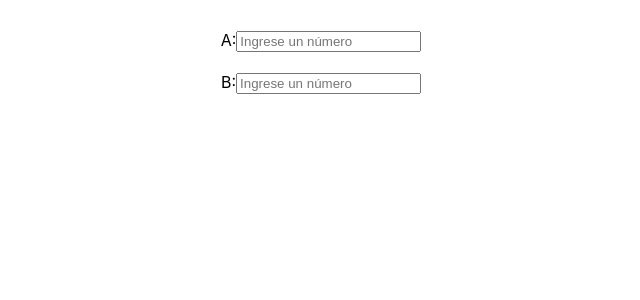
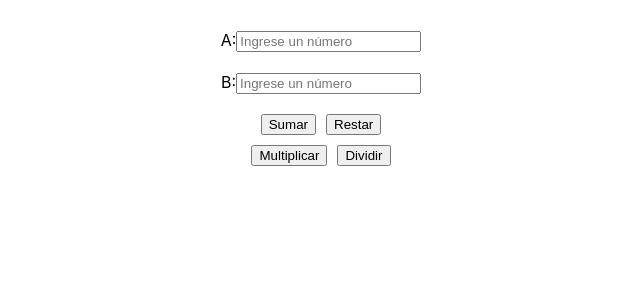
Before and after one commit to amatriain01/Ejercicio-React, a React (Create React App) app in the folder ejercicio-react/: page / in a window 1280 px wide. Shown: the top 300 px of the page, without its empty margins (319-959 px from the left). Built offline with nearby package versions, Linux system fonts and the light colour scheme.

Commit message:
Botones de operacion

```diff
--- a/ejercicio-react/src/App.js
+++ b/ejercicio-react/src/App.js
@@ -1,27 +1,56 @@
 import React, { useState } from 'react';
 import { Row, Card } from 'react-bootstrap';
-import InputField from './Componentes/CampoEntrada';
+import CampoEntrada from './Componentes/CampoEntrada';
+import BotonOperacion from './Componentes/BotonOperacion';
 
 function App() {
   const [num1, setNum1] = useState('');
   const [num2, setNum2] = useState('');
 
+  const handleOperacion = (operador) => {
+    let res;
+    switch (operador) {
+      case '+':
+        res = parseFloat(num1) + parseFloat(num2);
+        break;
+      case '-':
+        res = parseFloat(num1) - parseFloat(num2);
+        break;
+      case '*':
+        res = parseFloat(num1) * parseFloat(num2);
+        break;
+      case '/':
+        res = parseFloat(num1) / parseFloat(num2);
+        break;
+      default:
+        res = '';
+    }
+  };
+
   return (
     <div style={{ display: 'flex', justifyContent: 'center', minHeight: '100vh', textAlign: 'center' }}>
       <Card style={{ width: '30rem', padding: '20px' }}>
         <Row>
-          <InputField
+          <CampoEntrada
             controlId="num1"
             label="A:"
             value={num1}
             onChange={setNum1}
           />
-          <InputField
+          <CampoEntrada
             controlId="num2"
             label="B:"
             value={num2}
             onChange={setNum2}
           />
+        </Row>
+        <Row style={{ padding: '10px', display: 'flex', gap: '10px', justifyContent: 'center' }}>
+          <BotonOperacion onClick={() => handleOperacion('+')} text="Sumar" />
+          <BotonOperacion onClick={() => handleOperacion('-')} text="Restar" />
+        </Row>
+        <Row style={{ display: 'flex', gap: '10px', justifyContent: 'center' }}>
+          <BotonOperacion onClick={() => handleOperacion('*')} text="Multiplicar" />
+          <BotonOperacion onClick={() => handleOperacion('/')} text="Dividir" />
         </Row>
       </Card>
     </div >
--- /dev/null
+++ b/ejercicio-react/src/Componentes/BotonOperacion.js
@@ -0,0 +1,10 @@
+import React from 'react';
+import { Col, Button } from 'react-bootstrap';
+
+const BotonOperacion = ({ onClick, text }) => {
+    return (
+        <Button onClick={onClick}>{text}</Button>
+    );
+}
+
+export default BotonOperacion;
--- a/ejercicio-react/src/Componentes/CampoEntrada.js
+++ b/ejercicio-react/src/Componentes/CampoEntrada.js
@@ -10,7 +10,6 @@ const CampoEntrada = ({ controlId, label, value, onChange }) => {
         <Form.Group style={{ padding: '10px' }} controlId={controlId}>
             <Form.Label>{label}</Form.Label>
             <Form.Control
-                text-center
                 type="number"
                 placeholder={`Ingrese un número`}
                 value={value}
```
